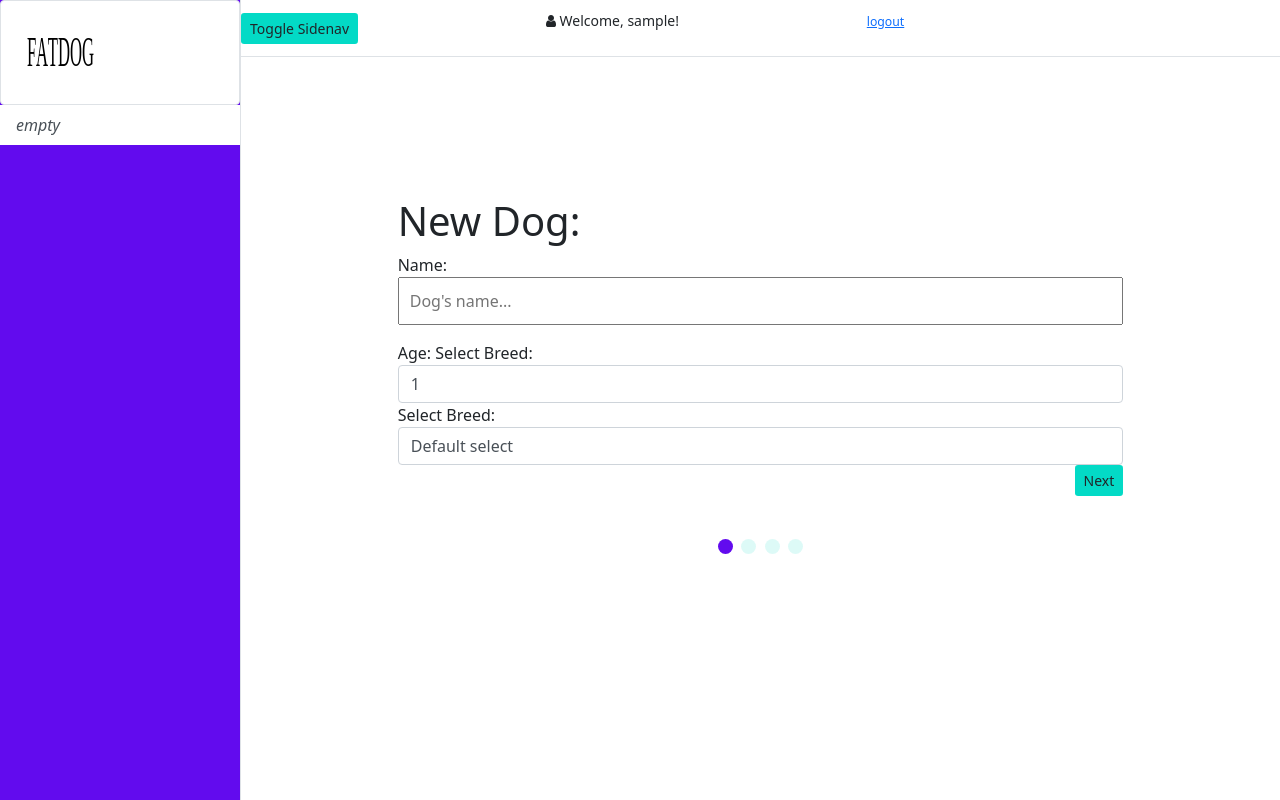
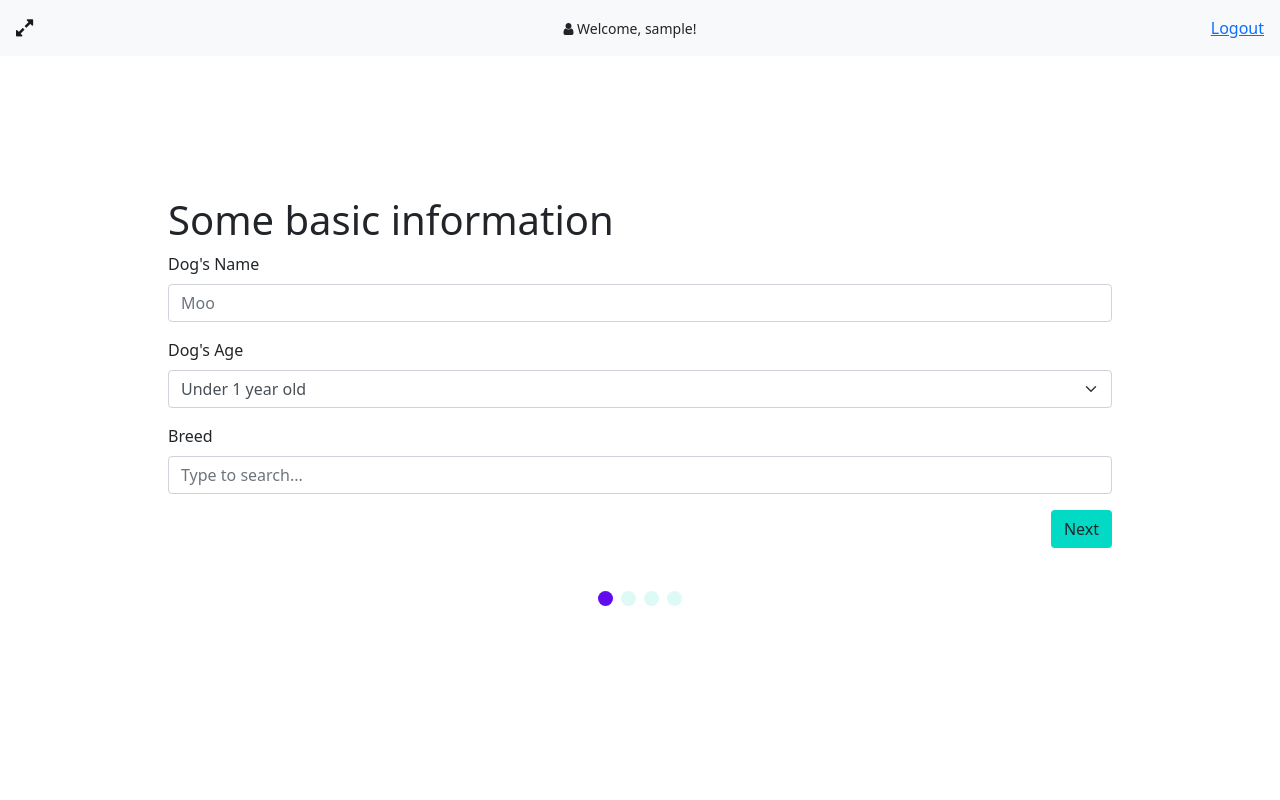
Before and after one commit to manthonyg/fatdog, a Flask app: page / in a window 1280 px wide. Run offline with Flask 2, Linux system fonts and the light colour scheme; the visitor is signed in with stand-in values (Sample User, id 1); data comes from the database, SQL or seed files in the repository; some libraries are stand-ins or nearby versions.

Commit message:
new template files for views

```diff
--- a/templates/dashboard.html
+++ b/templates/dashboard.html
@@ -17,80 +17,94 @@ Dashboard
 {% block main %}
 
 
-<div class="d-flex" id="wrapper">
-
-    <!-- Sidebar -->
-    <div class="border-right" id="sidebar-wrapper">
-
-        <div class="sidebar-heading img-thumbnail"><img src="../static/image/fatdog.svg" style="width: 75px"></div>
-
-        <div class="list-group list-group-flush">
-            <a href="#" class="list-group-item list-group-item-action"><em>empty</em></a>
-        </div>
-    </div>
-    <!-- /#sidebar-wrapper -->
-
-    <!-- Page Content -->
-    <div id="page-content-wrapper">
-
-        <nav class="navbar navbar-expand-lg border-bottom d-flex justify-content-between align-items-center">
 
 
 
-            <button class="btn btn-sm btn-purple" id="menu-toggle">Toggle Sidenav</button>
+<!-- page Content -->
+<div id="page-content-wrapper">
+    <nav class="navbar navbar-light bg-light">
+        <div class="container-fluid">
+            <a class="navbar-brand" href="#">
+                <i class="fa fa-expand" id="menu-toggle" aria-hidden="true"></i>
+            </a>
+            <span class="icon-bar"><small><i class="fa fa-user"></i> Welcome, {{ username }}!</small></span>
+            <span class="icon-bar"><a href="{{ url_for('logout') }}">Logout</a>
+        </div>
+    </nav>
+    <!-- main form -->
+    <form id="regForm" action="/" method="post">
 
-            <p><small><i class="fa fa-user"></i> Welcome, {{ username }}! <a href="{{ url_for('logout') }}">
-                        <p><small>logout</small></p>
-                    </a></small></p>
+        <div class="tab">
+            <h1>Some basic information</h1>
+            <div class="mb-3">
+                <label for="exampleFormControlInput1" class="form-label">Dog's Name</label>
+                <input type="text" class="form-control" name="dog-name" placeholder="Moo">
+            </div>
+            <label for="select-age" class="form-label">Dog's Age</label>
+            <select class="form-select form-select mb-3" name="dog-age" id="select-age"
+                aria-label=".form-select-lg example">
+                <option selected value="age_puppy">Under 1 year old</option>
+                <option value="age_adult">1 - 7 years old</option>
+                <option value="age_elder">7 + years old</option>
+            </select>
+            <label for="exampleDataList" class="form-label">Breed</label>
+            <input class="form-control" list="breed-options" name="dog-breed" id="dog-breed"
+                placeholder="Type to search...">
+            <datalist id="breed-options">
+                <!-- dynamically created -->
+            </datalist>
+        </div>
 
-        </nav>
+        <div class="tab">
+            <h1>What shape is your dog?</h1>
+            <div class="container-fluid">
+                <div class="row d-flex justify-content-around">
+                    <div class="col d-flex justify-content-start">
+                        <img src="../static/image/dog-very-thin.svg" class="img-fluid" />
+                    </div>
+                    <div class=" col">
+                        <img src="../static/image/dog-thin.svg" class="img-fluid" />
+                    </div>
+                    <div class="col">
+                        <img src="../static/image/dog-ideal.svg" class="img-fluid" />
+                    </div>
+                    <div class="col">
+                        <img src="../static/image/dog-overweight.svg" class="img-fluid" />
+                    </div>
+                    <div class="col">
+                        <img src="../static/image/dog-obese.svg" class="img-fluid" />
+                    </div>
+                </div>
+                <div class="row">
+                    <div class="col">
+                        <input type="range" class="form-range" name="dog-shape" min="1" max="5" step=".5"
+                            id="dog-shape">
+                    </div>
+                </div>
+            </div>
+        </div>
 
-        <div class="container-fluid">
-
-            <form id="regForm" action="">
-                <h1>New Dog:</h1>
-
-                <!-- One "tab" for each step in the form: -->
         <div class="tab">
-                    Name:
-                    <p><input placeholder="Dog's name..." oninput="this.className = ''"></p>
-
-                    Age:
-                    Select Breed:
-                    <select class="form-control">
-                        <option>1</option>
-                        <option>2</option>
-                        <option>3</option>
-                    </select>
-
-                    Select Breed:
-                    <select class="form-control">
-                        <option>Default select</option>
-                        <option>Other breed</option>
-                        <option>Other breed</option>
+            <h1>How active is your dog?</h1>
+            <select class="form-select form-select-lg" size="5" name="dog-activity" aria-label="activity select">
+                <option value="1">Family pet, inactive</option>
+                <option value="1.6">Family pet, active</option>
+                <option value="2">Light working (eg emotional support dog, seeing eye dog)</option>
+                <option value="3">Moderate working (eg agility training, hunting)</option>
+                <option value="5">Heavy working (eg military working dog,farming)</option>
             </select>
         </div>
 
-                <div class="tab">Contact Info:
-                    <p><input placeholder="E-mail..." oninput="this.className = ''"></p>
-                    <p><input placeholder="Phone..." oninput="this.className = ''"></p>
-                </div>
 
-                <div class="tab">Birthday:
-                    <p><input placeholder="dd" oninput="this.className = ''"></p>
-                    <p><input placeholder="mm" oninput="this.className = ''"></p>
-                    <p><input placeholder="yyyy" oninput="this.className = ''"></p>
-                </div>
-
-                <div class="tab">Login Info:
-                    <p><input placeholder="Username..." oninput="this.className = ''"></p>
-                    <p><input placeholder="Password..." oninput="this.className = ''"></p>
+        <div class="tab">
+            <h1 id="display-weight">Dog's current weight: 64LBS</h1>
+            <input type="range" class="form-range" name="dog-weight" min="10" max="120" id="dog-weight">
         </div>
 
         <div style="overflow:auto;">
             <div style="float:right;">
-                        <button class="btn btn-sm" type="button" id="prevBtn" onclick="nextPrev(-1)">Previous</button>
-                        <button class="btn btn-sm" type="button" id="nextBtn" onclick="nextPrev(1)">Next</button>
+                <button class="btn mt-3" type="button" id="prevBtn" onclick="nextPrev(-1)">Previous</button>
+                <button class="btn mt-3" type="button" id="nextBtn" onclick="nextPrev(1)">Next</button>
             </div>
         </div>
 
```
Also changed, not shown: templates/results.html (+237 -0 lines). Lines whose indentation alone changed are shown as unchanged.
